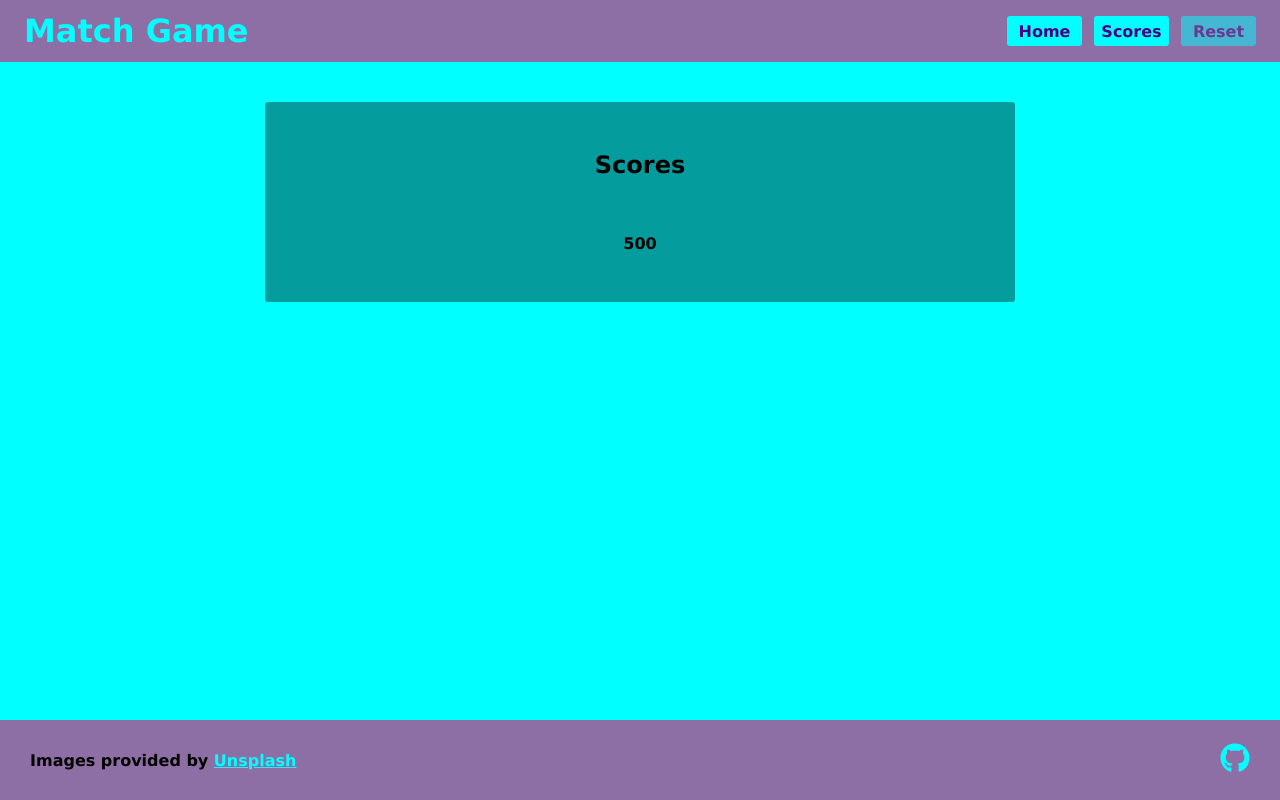
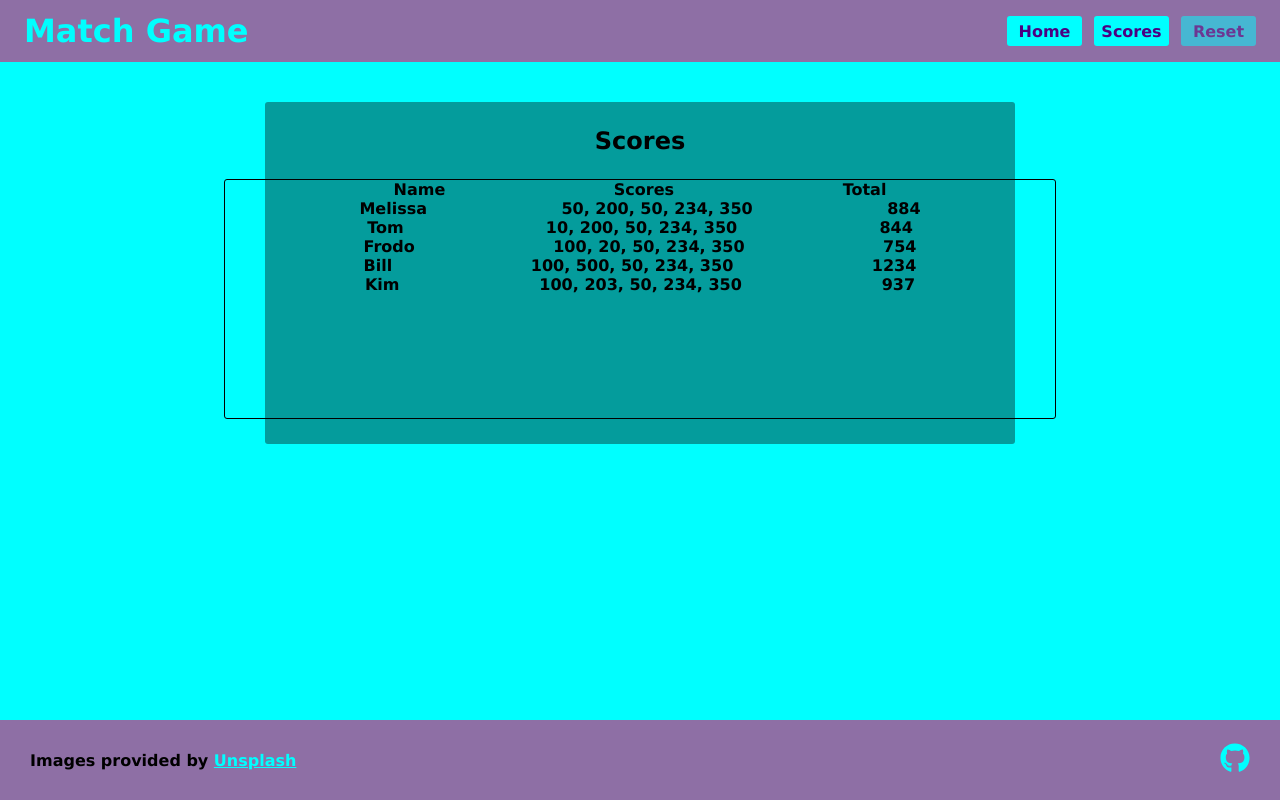
Before and after one commit to tchestnut85/match-game, a React (Vite) app in the folder client/: page /scores in a window 1280 px wide. Built offline with nearby package versions, Linux system fonts and the light colour scheme; no server answers.

Commit message:
add Scores table and initial ScoresRow

```diff
--- a/client/src/constants.ts
+++ b/client/src/constants.ts
@@ -73,3 +73,9 @@ export const NAV_BUTTONS: INavButtons = {
 	SCORES: { label: 'Scores', route: ROUTES.scores },
 	RESET: { label: 'Reset' },
 };
+
+export const SCORES_HEADINGS = {
+	name: 'Name',
+	scores: 'Scores',
+	total: 'Total',
+};
--- a/client/src/pages/Scores/Scores.module.scss
+++ b/client/src/pages/Scores/Scores.module.scss
@@ -1,10 +1,38 @@
 @import '../../sass/index';
 @import '../../sass/mixins';
 
-.container {
-	composes: container from '../Home/Home.module.scss';
+.flex-column {
+	display: flex;
+	flex-direction: column;
+	align-items: center;
 }
 
-.scores {
-	composes: container from '../../Components/Controls/Controls.module.scss';
+.container {
+	@include app-width;
+	@include border-default(none);
+
+	composes: flex-column;
+
+	align-self: center;
+	height: 100%;
+	min-height: 300px;
+	padding: 25px 0;
+	gap: 3vh;
+	text-align: center;
+	background: $color-quaternary;
 }
+
+.table {
+	@include border-default($color-default);
+
+	composes: flex-column;
+
+	width: 65vw;
+	min-height: 30vh;
+}
+
+.row {
+	display: flex;
+	justify-content: space-evenly;
+	width: 100%;
+}
--- a/client/src/pages/Scores/Scores.tsx
+++ b/client/src/pages/Scores/Scores.tsx
@@ -1,12 +1,36 @@
+import ScoresRow from './ScoresRow';
+
+import { SCORES_HEADINGS } from '../../constants';
+
 import styles from './Scores.module.scss';
 
+const data = [
+	{ name: 'Melissa', scores: [50, 200, 50, 234, 350] },
+	{ name: 'Tom', scores: [10, 200, 50, 234, 350] },
+	{ name: 'Frodo', scores: [100, 20, 50, 234, 350] },
+	{ name: 'Bill', scores: [100, 500, 50, 234, 350] },
+	{ name: 'Kim', scores: [100, 203, 50, 234, 350] },
+];
+
 const Scores = () => {
+	const scoresData = data.map(({ name, scores }) => {
+		return {
+			name,
+			scores: scores.map(score => score.toString()).join(', '),
+			total: scores.reduce((total, score) => total + score, 0),
+		};
+	});
+
 	return (
 		<main className={styles.container}>
-			<section className={styles.scores}>
-				<h2>Scores</h2>
-				<p>500</p>
-			</section>
+			<h2>Scores</h2>
+
+			<div className={styles.table}>
+				<ScoresRow data={SCORES_HEADINGS} />
+				{scoresData.map((item, i) => (
+					<ScoresRow key={`${item.name}-${i}`} data={item} />
+				))}
+			</div>
 		</main>
 	);
 };
--- /dev/null
+++ b/client/src/pages/Scores/ScoresRow.tsx
@@ -0,0 +1,23 @@
+import styles from './Scores.module.scss';
+
+type ScoresRowProps = {
+	data: {
+		name: string;
+		scores: string;
+		total: number | string;
+	};
+};
+
+const ScoresRow = ({ data }: ScoresRowProps) => {
+	const { name, scores, total } = data;
+
+	return (
+		<div className={styles.row}>
+			<p>{name}</p>
+			<p>{scores}</p>
+			<p>{total}</p>
+		</div>
+	);
+};
+
+export default ScoresRow;
--- a/client/src/sass/_variables.scss
+++ b/client/src/sass/_variables.scss
@@ -5,9 +5,10 @@ $color-tertiary: #4b0082;
 $color-quaternary: #049c9c;
 $color-border-success: #0bcf0b;
 $color-border-danger: #ff0000;
+$color-default: #000000;
 
 // Border
-$border-default: 1px solid #000000;
+$border-default: 1px solid $color-default;
 
 // Font
 $font-default: 'Lucida Sans', 'Lucida Sans Regular', 'Lucida Grande',
```
